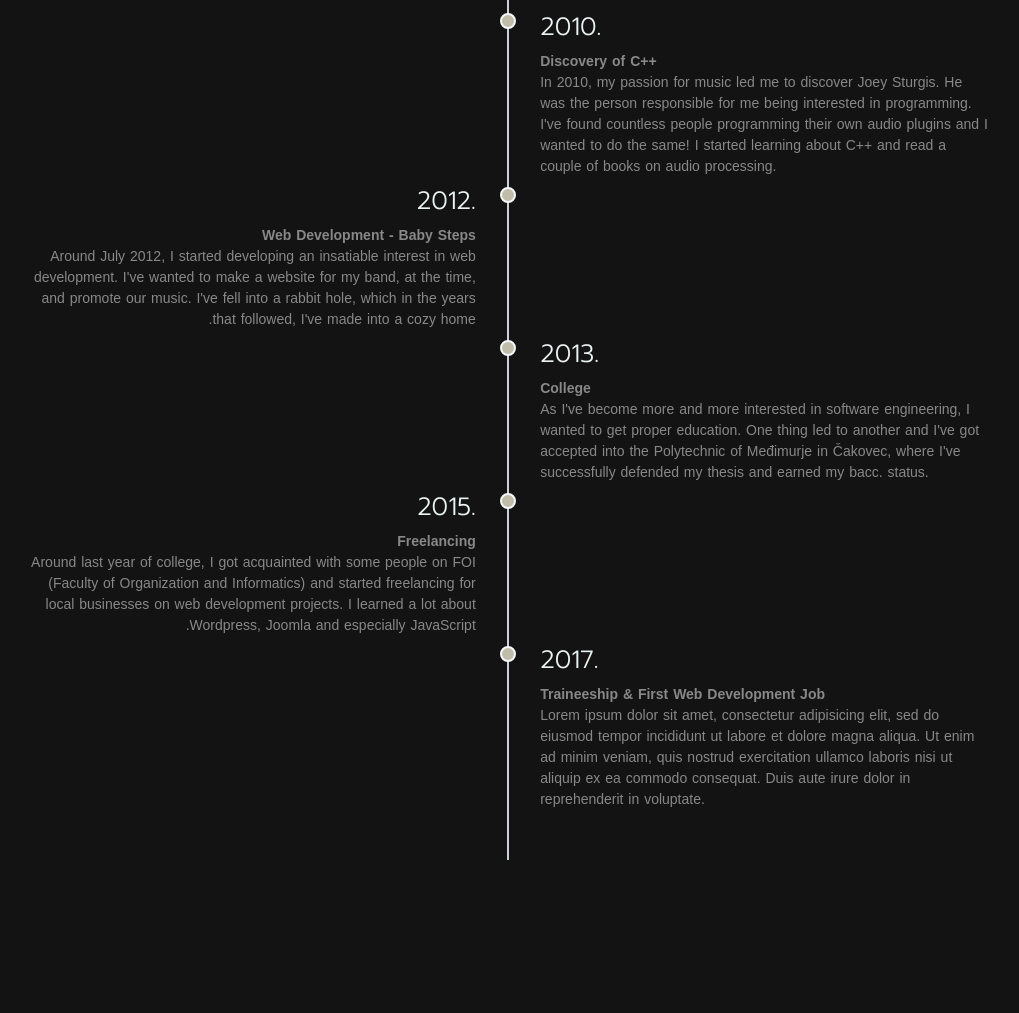
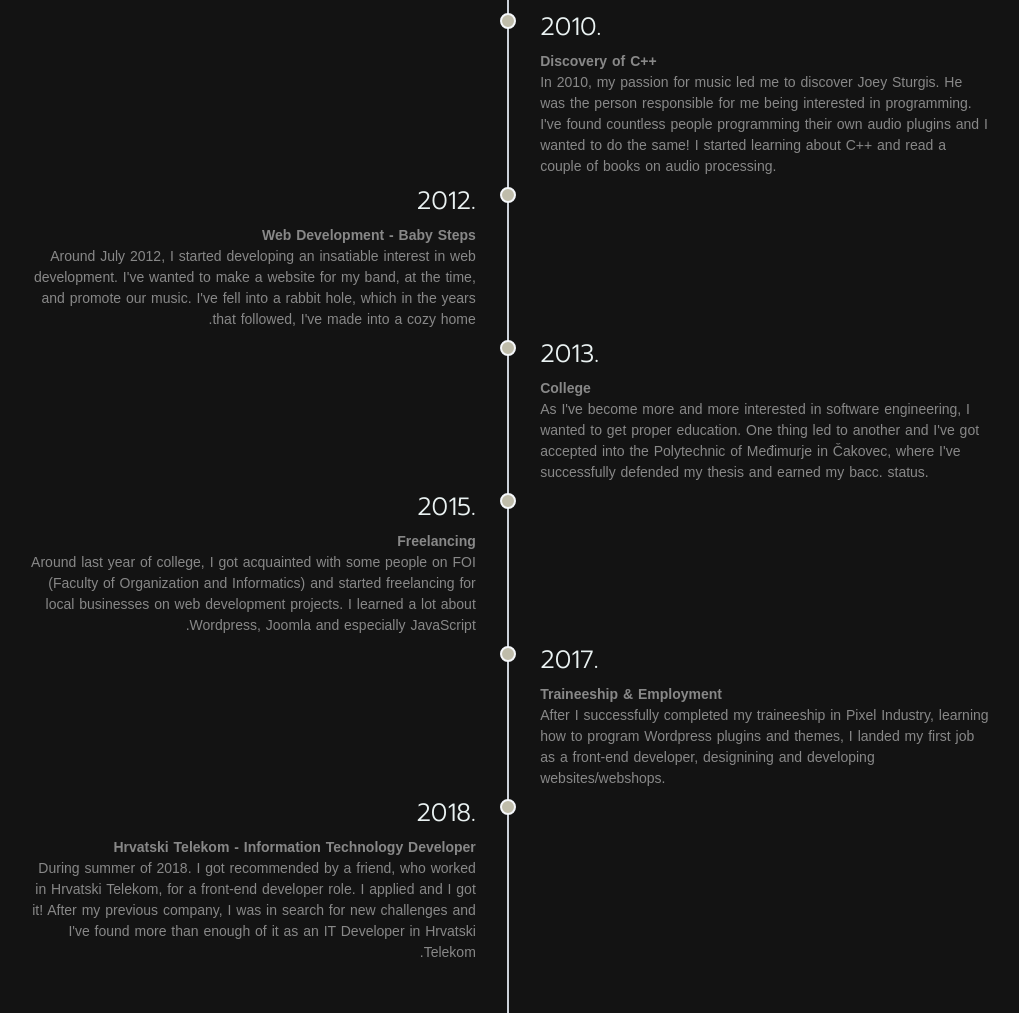
Before and after one commit to JonathanBrickwell/MyNewPortfolio, a plain HTML site: page about-me.html in a window 1280 px wide. Shown: the part 900-1913 px from the top of the page, without its empty margins (132-1151 px from the left). Before the commit the page ends 1760 px from the top, so only its background shows below. Drawn offline with Linux system fonts and the light colour scheme; a web font is replaced by a local one.

Commit message:
Master: Timeline added

```diff
--- a/about-me.html
+++ b/about-me.html
@@ -131,10 +131,20 @@
                <div class="marker"></div>
                <div class="timeline-content">
                   <h3>2017.</h3>
-                  <p class="highlight">Traineeship & First Web Development Job</p>
-                  <p>Lorem ipsum dolor sit amet, consectetur adipisicing elit, sed do eiusmod tempor incididunt ut labore et dolore magna aliqua. Ut enim ad minim veniam, quis nostrud exercitation ullamco laboris nisi ut aliquip ex ea commodo consequat. Duis aute irure dolor in reprehenderit in voluptate.</p>
+                  <p class="highlight">Traineeship & Employment</p>
+                  <p>After I successfully completed my traineeship in Pixel Industry, learning how to program Wordpress plugins and themes, I landed my first job as a front-end developer, designining and developing websites/webshops.</p>
                </div>
             </div>
+
+            <div class="timeline-block timeline-block-left">
+                <div class="marker"></div>
+                <div class="timeline-content">
+                   <h3>.2018</h3>
+                   <p class="highlight">Hrvatski Telekom - Information Technology Developer</p>
+                   <p>During summer of 2018. I got recommended by a friend, who worked in Hrvatski Telekom, for a front-end developer role. I applied and I got it! After my previous company, I was in search for new challenges and I've found more than enough of it as an IT Developer in Hrvatski Telekom.</p>
+                </div>
+             </div>
+
          </div>
     </section>
 
```
